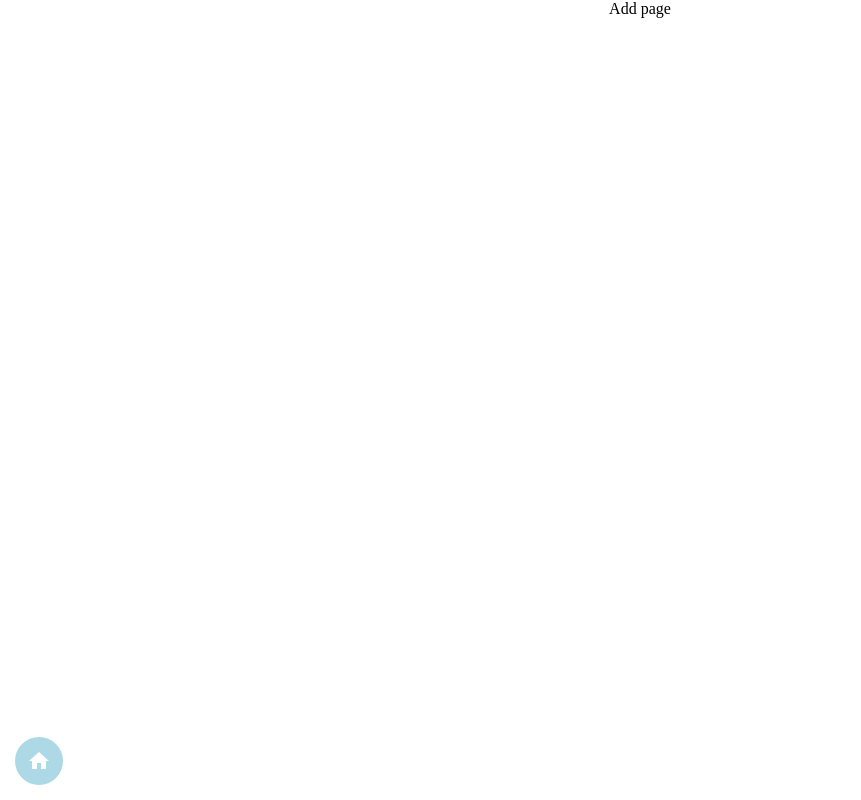
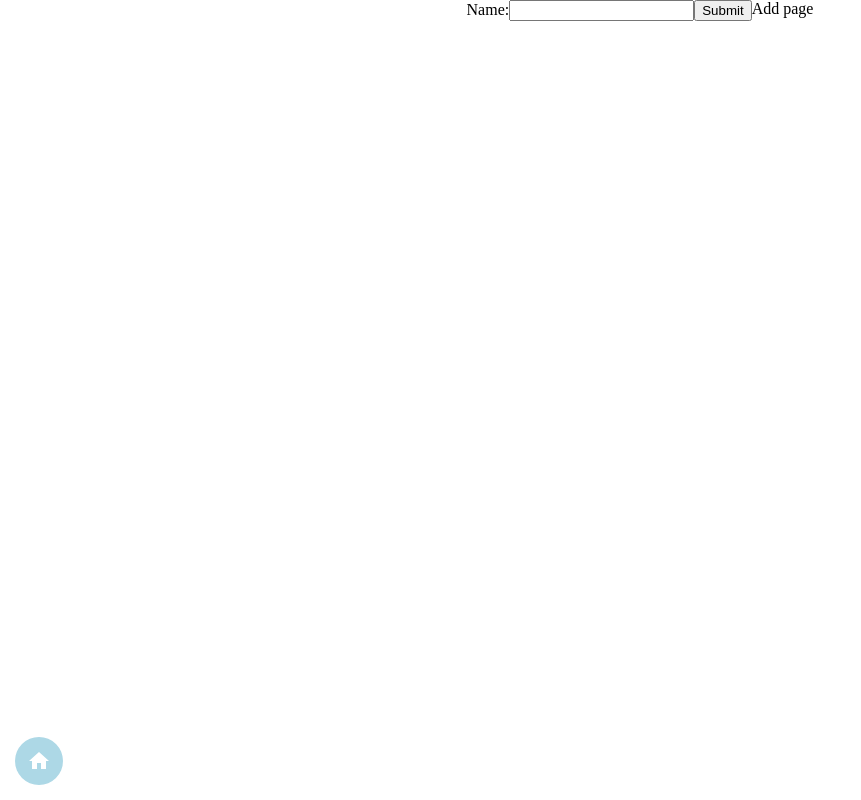
Before and after one commit to ncbecker/wuensch-dir-was, a React (Create React App) app: page /add in a window 1280 px wide. Shown: the whole page, without its empty margins (0-861 px from the left). Built offline with nearby package versions, Linux system fonts and the light colour scheme.

Commit message:
Add form to create new wishlist and post request to api

```diff
--- a/src/components/json-server/lists.js
+++ b/src/components/json-server/lists.js
@@ -15,3 +15,12 @@ export async function deleteListById(id) {
     method: 'DELETE',
   });
 }
+export async function postList(list) {
+  await fetch('http://localhost:5000/lists', {
+    method: 'POST',
+    headers: {
+      'Content-Type': 'application/json;charset=utf-8',
+    },
+    body: JSON.stringify(list),
+  });
+}
--- a/src/pages/Add.js
+++ b/src/pages/Add.js
@@ -1,5 +1,6 @@
-import React from 'react';
+import React, { useState } from 'react';
 import styled from 'styled-components/macro';
+import { postList } from '../components/json-server/lists';
 import { NavLinkHomeBtn } from '../components/NavLink';
 
 const ContainerAdd = styled.div`
@@ -8,8 +9,28 @@ const ContainerAdd = styled.div`
 `;
 
 function Add() {
+  const [value, setValue] = useState('');
+
+  function handleChange(event) {
+    setValue(event.target.value);
+  }
+
+  async function handleSubmit(event) {
+    const newList = { title: value, items: [] };
+    await postList(newList);
+    event.preventDefault();
+    setValue('');
+  }
+
   return (
     <ContainerAdd>
+      <form onSubmit={handleSubmit}>
+        <label>
+          Name:
+          <input type="text" value={value} onChange={handleChange} />
+        </label>
+        <input type="submit" value="Submit" />
+      </form>
       <NavLinkHomeBtn goHome="/" />
       Add page
     </ContainerAdd>
```
